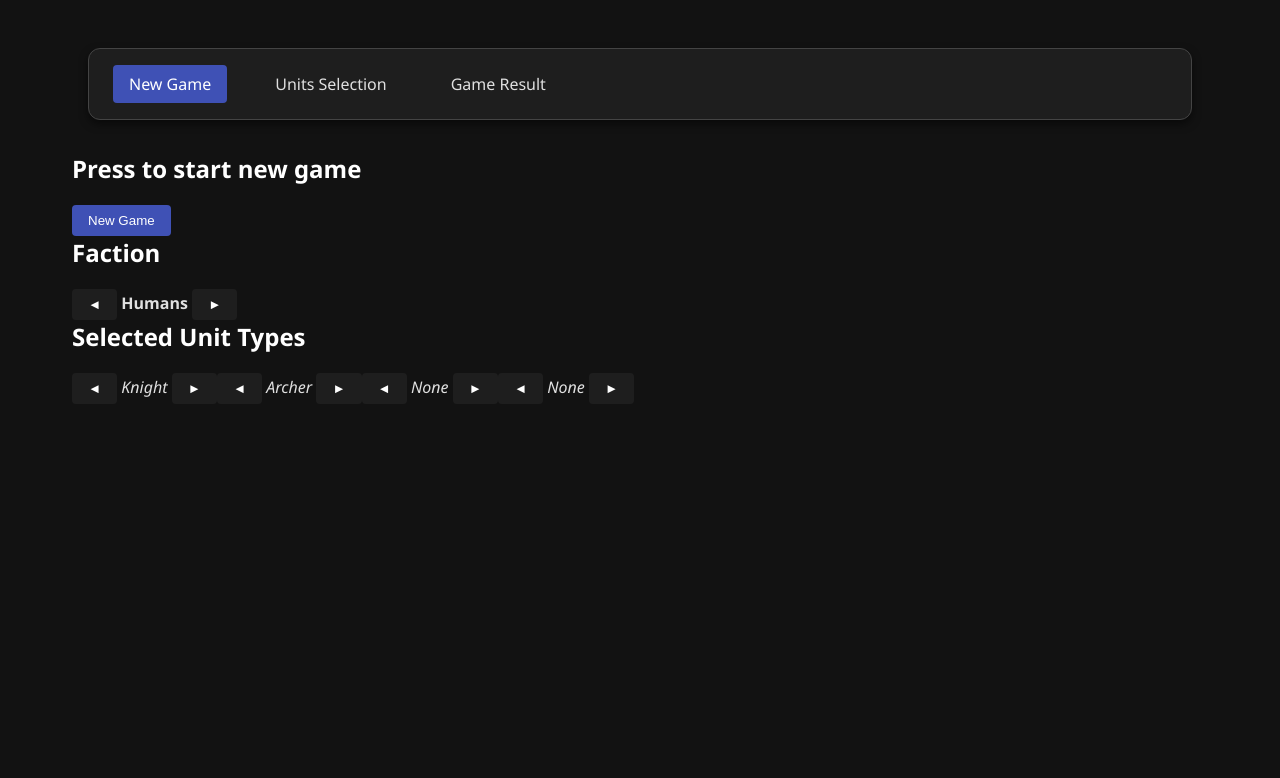
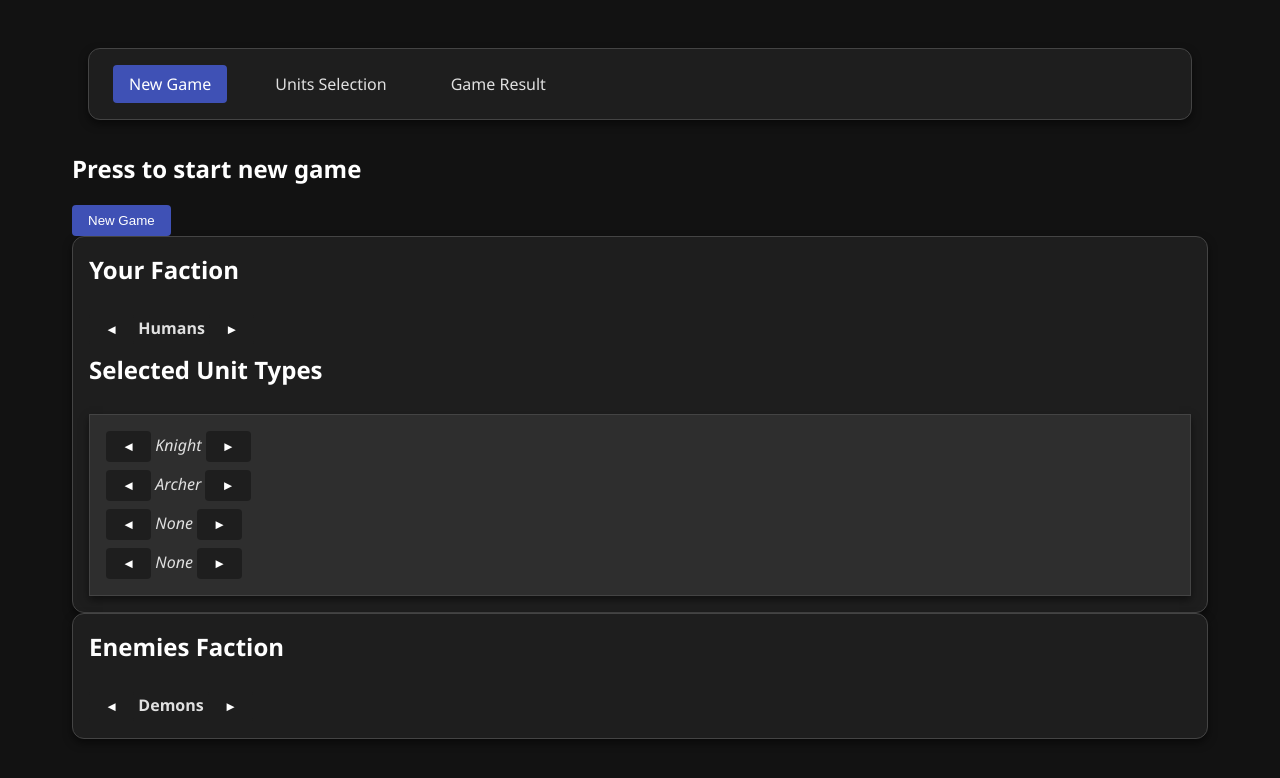
Before and after one commit to AlekseiVasiukov/RustProject, an Angular app in the folder GrandAutoBattler/GrandAutoBattler_Angular_UI/: page /new_game in a window 1280 px wide. Shown: the top 778 px of the page. Built offline with nearby package versions, Linux system fonts and the light colour scheme.

Commit message:
improved new game screen

```diff
--- a/GrandAutoBattler/GrandAutoBattler_Angular_UI/src/app/app.routes.ts
+++ b/GrandAutoBattler/GrandAutoBattler_Angular_UI/src/app/app.routes.ts
@@ -6,5 +6,5 @@ export const routes: Routes = [
   { path: 'new_game', component: NewGame },
   { path: 'units_selection', component: UnitList },
   { path: 'result', component: GameResult },
-  { path: '', redirectTo: '/units', pathMatch: 'full' }
+  { path: '', redirectTo: '/new_game', pathMatch: 'full' }
 ];
--- a/GrandAutoBattler/GrandAutoBattler_Angular_UI/src/app/components/new-game/new-game.html
+++ b/GrandAutoBattler/GrandAutoBattler_Angular_UI/src/app/components/new-game/new-game.html
@@ -1,14 +1,20 @@
 <h2>Press to start new game</h2>
 <button class="btn">New Game</button>
 
-
-<h2>Faction</h2>
+<div class="div-selection">
+  <h2>Your Faction</h2>
 
   <b><button class="btn_select">◄</button> Humans <button class="btn_select">►</button> </b>
 
   <h2>Selected Unit Types</h2>
-
+  <div class="div-selection-for-units">
     <i><button class="btn_select">◄</button> Knight <button class="btn_select">►</button> </i>
     <i><button class="btn_select">◄</button> Archer <button class="btn_select">►</button> </i>
     <i><button class="btn_select">◄</button> None <button class="btn_select">►</button> </i>
     <i><button class="btn_select">◄</button> None <button class="btn_select">►</button> </i>
+  </div>
+</div>
+<div class="div-selection">
+  <h2>Enemies Faction</h2>
+  <b><button class="btn_select">◄</button> Demons <button class="btn_select">►</button> </b>
+</div>
--- a/GrandAutoBattler/GrandAutoBattler_Angular_UI/src/app/components/new-game/new-game.scss
+++ b/GrandAutoBattler/GrandAutoBattler_Angular_UI/src/app/components/new-game/new-game.scss
@@ -0,0 +1,24 @@
+@import "../../../styles/variables";
+
+.div-selection {
+  background-color: $card-bg-color;
+  border: 1px solid $contour-color;
+  border-radius: $border-radius;
+  padding: 1rem;
+  box-shadow: $shadow;
+  display: flex;
+  flex-direction: column;
+  gap: 0.5rem;
+
+}
+
+.div-selection-for-units {
+
+  background-color: $card-bg-color-lighter;
+  border: 1px solid $contour-color;
+  padding: 1rem;
+  align-items: baseline;
+  gap: 0.5rem;
+  box-shadow: $shadow;
+  display: grid;
+}
--- a/GrandAutoBattler/GrandAutoBattler_Angular_UI/src/styles/_variables.scss
+++ b/GrandAutoBattler/GrandAutoBattler_Angular_UI/src/styles/_variables.scss
@@ -2,6 +2,7 @@
 
 $bg-color: #121212;
 $card-bg-color: #1e1e1e;
+$card-bg-color-lighter: #2e2e2e;
 $text-color: #e0e0e0;
 $accent-color: #3f51b5;
 $contour-color: #444444;
```
Lines whose indentation alone changed are shown as unchanged.
